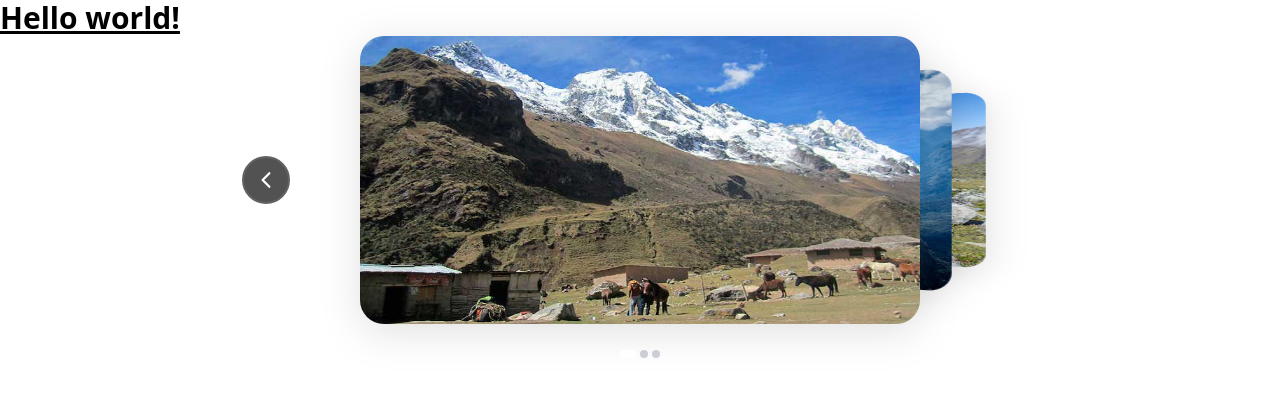
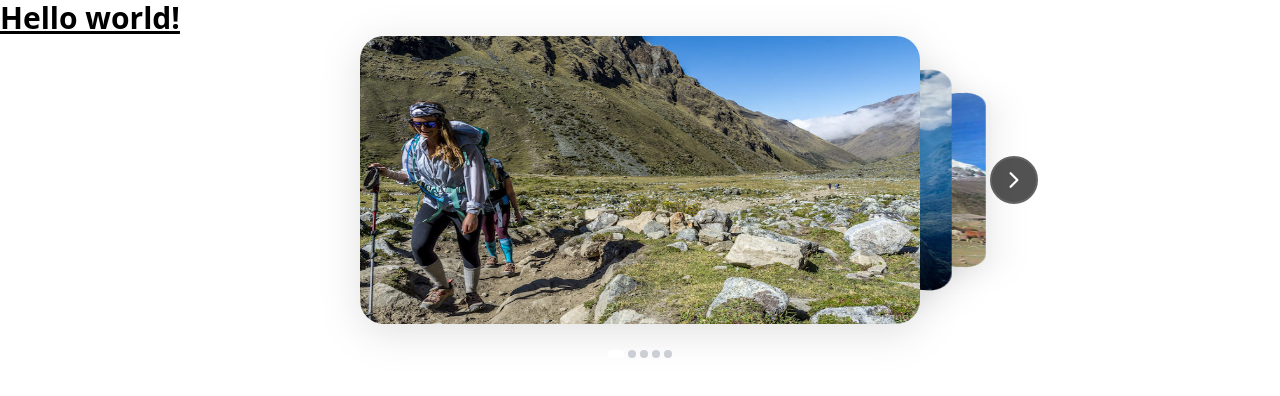
Before and after one commit to perujungletrips/front, a Next.js app: page /tour_example in a window 1280 px wide. Shown: the top 396 px of the page. Built offline with nearby package versions, Linux system fonts and the light colour scheme.

Commit message:
items order

```diff
--- a/components/carousel/Carousel.tsx
+++ b/components/carousel/Carousel.tsx
@@ -10,7 +10,7 @@ type Props = {
 };
 
 const Carousel: React.FC<Props> = ({ width, height, items }) => {
-  const [activeIndex, setActiveIndex] = useState<number>(items.length-1);
+  const [activeIndex, setActiveIndex] = useState<number>(0);
 
   function handleNextItemBtn(){
     setActiveIndex((prev)=>{
--- a/components/carousel/CarouselIndicator.tsx
+++ b/components/carousel/CarouselIndicator.tsx
@@ -15,12 +15,11 @@ function CarouselIndicator({activeIndex, length, maxindicatorVisible = 5, onChan
       className='carousel-indicator-container'
     >
       {Array.from(Array(maxIndicator), (_, index) => {
-        const pos = maxIndicator-index-1
         return(
           <div
-            key={pos}
-            className={`carousel-indicator-dots ${activeIndex === pos ? 'w-4 opacity-100': 'w-2 bg-gray-400'}`}
-            onClick={() => onChange(pos)}
+            key={index}
+            className={`carousel-indicator-dots ${activeIndex === index ? 'w-4 opacity-100': 'w-2 bg-gray-400'}`}
+            onClick={() => onChange(index)}
           />
         )
       })}
--- a/components/carousel/CarouselItem.tsx
+++ b/components/carousel/CarouselItem.tsx
@@ -12,9 +12,9 @@ function CarouselItem({children, index, activeIndex}: CardProps) {
   const absOffset = Math.abs(offset);
 
   const cssTransformProperties = `
-    rotateY(calc(   ${offset}    * 55deg))
+    rotateY(calc(   ${offset}    * -55deg))
     scaleY(calc(1 + ${absOffset} * (-0.5)))
-    translateX(calc(${direction} * (-3rem)))
+    translateX(calc(${direction} * (3rem)))
     translateZ(calc(${absOffset} * (-35rem)))
   `;
 
--- a/pages/tour_example.tsx
+++ b/pages/tour_example.tsx
@@ -27,6 +27,30 @@ const images = [
     height={533}
     className='h-full w-full'
   />,
+  <Image
+    src={'/img_4.jpg'}
+    key={'img_4'}
+    alt={'img_4'}
+    width={800}
+    height={533}
+    className='h-full w-full'
+  />,
+  <Image
+    src={'/img_5.jpg'}
+    key={'img_5'}
+    alt={'img_5'}
+    width={800}
+    height={533}
+    className='h-full w-full'
+  />,
+  <Image
+    src={'/img_6.jpg'}
+    key={'img_6'}
+    alt={'img_6'}
+    width={800}
+    height={533}
+    className='h-full w-full'
+  />,
 ]
 
 export default function tour_example() {
```
